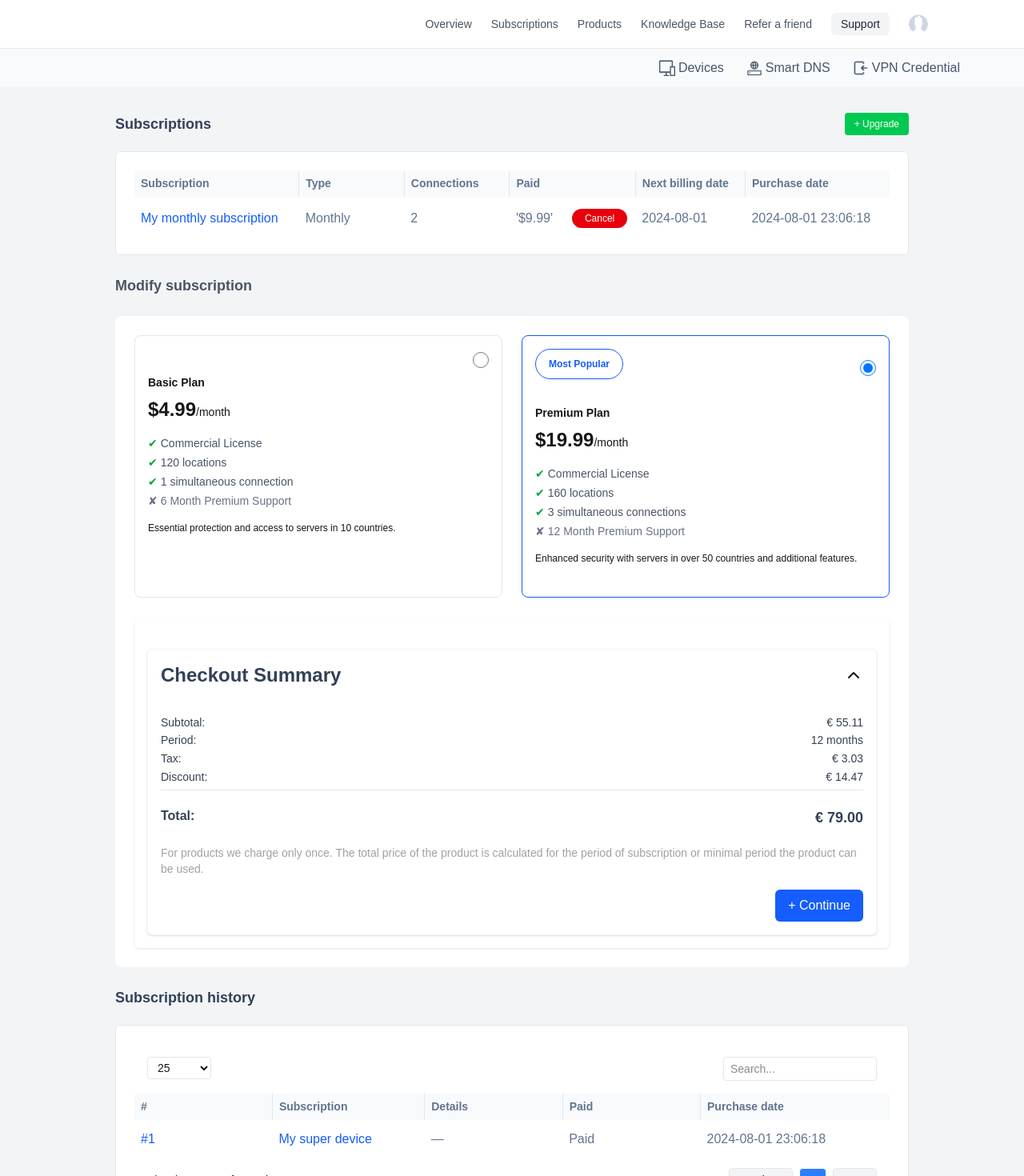
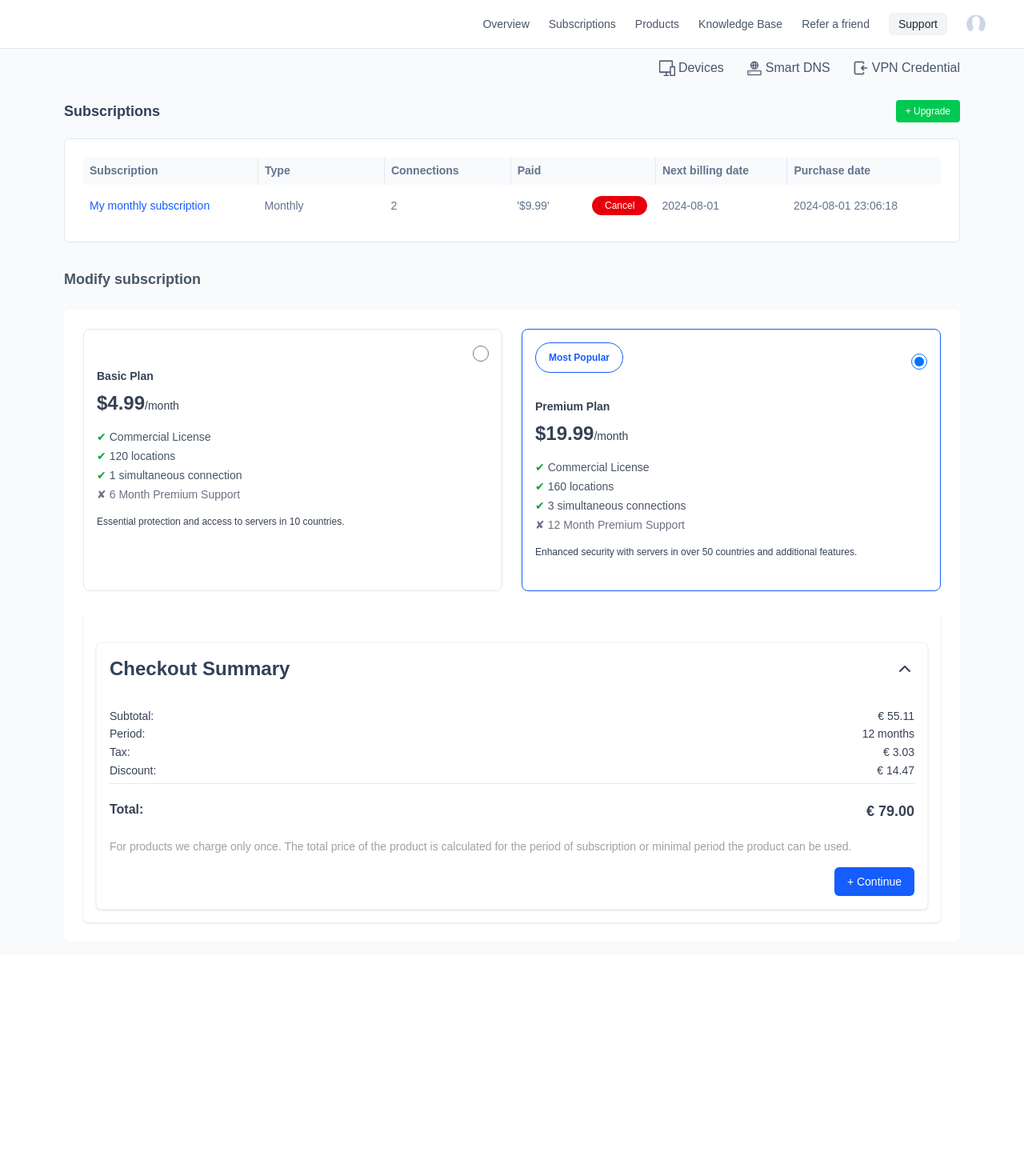
Before and after one commit to TeccClubb/SafeSerfProClientPortal, a Next.js app: page /subscription in a window 1280 px wide. Shown: the top 1470 px of the page at 80% size. After the commit the page ends 1193 px from the top, so only its background shows below. Built offline with nearby package versions, Linux system fonts and the light colour scheme.

Commit message:
navbarroute set

```diff
--- a/src/app/devices/page.tsx
+++ b/src/app/devices/page.tsx
@@ -2,7 +2,7 @@
 import TableSection from "@/components/tableSection"
 export default function Devicespage() {
 
-  return <div className="p-3 lg:p-20 bg-slate-50 min-h-screen lg:text-sm   text-gray-700 space-y-8">
+  return <div className="p-4 lg:px-20 bg-slate-50 min-h-screen lg:text-sm   text-gray-700 space-y-8">
 
     <TableSection
       title="My devices"
--- a/src/app/overview/page.tsx
+++ b/src/app/overview/page.tsx
@@ -18,7 +18,7 @@ const statsData = [
 
 export default function Overview() {
     return (
-        <div className="p-3 lg:p-20 bg-slate-50 min-h-screen lg:text-sm   text-gray-700 space-y-8">
+        <div className="p-4 lg:px-20 bg-slate-50 min-h-screen lg:text-sm   text-gray-700 space-y-8">
 
              {/* <Navbar_Below></Navbar_Below> */}
             <StatsSection stats={statsData} />
--- a/src/app/product/page.tsx
+++ b/src/app/product/page.tsx
@@ -10,7 +10,7 @@ export default function Page() {
 
     const [showSummary, setShowSummary] = useState(true);
     return (
-        <div className=" w-full mx-auto px-4 py-10 lg:p-13">
+        <div className="p-4 lg:px-20 bg-slate-50  min-h-screen lg:text-sm    space-y-8">
             <h2 className="text-2xl text-slate-700  font-semibold mb-4">Products</h2>
 
             {/* Product List */}
--- a/src/app/subscription/page.tsx
+++ b/src/app/subscription/page.tsx
@@ -6,14 +6,14 @@ import SubscriptionHistory from "@/components/subscriptionSection/SubscriptionHi
 
 export default function SubscriptionPage() {
   return (
-    <div className="font-geist-sans bg-gray-100 min-h-screen w-full">
+            <div className="p-4 lg:px-20 bg-slate-50 min-h-screen lg:text-sm   text-gray-700 space-y-8">
 
 
-    <main className="max-w-5xl mx-auto px-4 py-8 space-y-6 bg-gray-100 min-h-screen">
+
+
       <SubscriptionTable />
       <SubscriptionPlans />
-      <SubscriptionHistory />
-    </main>
+
     </div>
   );
 }
--- a/src/components/addonCard.tsx
+++ b/src/components/addonCard.tsx
@@ -14,7 +14,7 @@ export const AddonCard: FC<AddonCardProps> = ({ name, added,image }) => {
        <Image src={image} alt={name} width={40} height={40} className="mx-auto" />
       <div className="text-black text-sm font-semibold mt-4">{name}</div>
       <button
-        className={`mt-2 text-sm px-2 py-1 mt-4 rounded ${
+        className={` text-sm px-2 py-1 mt-4 rounded ${
           added
             ? "px-4 py-1.5 bg-white rounded text-black border  border-slate-100"
             : "px-2.5 py-1.5 bg-slate-700 rounded text-white"
--- a/src/components/navBar/Navbar.tsx
+++ b/src/components/navBar/Navbar.tsx
@@ -9,8 +9,8 @@ const Navbar = () => {
   const [isOpen, setIsOpen] = useState(false);
 
   return (
-    <nav className="w-full bg-white border-b border-gray-200  py-4">
-      <div className="flex items-center justify-end md:px-30 space-x-4  mx-auto max-w-screen-xl">
+    <nav className="w-full  bg-white border-b border-gray-200  py-4">
+      <div className="flex items-center justify-end  lg:px-12 space-x-4  mx-auto max-w-screen-xl">
         {/* Mobile toggle button only visible on small screens */}
         <button
           className="md:hidden text-gray-600 focus:outline-none"
@@ -22,7 +22,7 @@ const Navbar = () => {
         {/* Desktop menu */}
         <div className="hidden md:flex items-center space-x-6 text-sm text-gray-600">
           <Link href="/overview" className="hover:text-black">Overview</Link>
-          <Link href="/subscriptions" className="hover:text-black">Subscriptions</Link>
+          <Link href="/subscription" className="hover:text-black">Subscriptions</Link>
           <Link href="/product" className="hover:text-black">Products</Link>
           <Link href="/knowledge-base" className="hover:text-black">Knowledge Base</Link>
           <Link href="/referFriend" className="hover:text-black">Refer a friend</Link>
@@ -49,9 +49,9 @@ const Navbar = () => {
         <div className="md:hidden mt-4 flex flex-col space-y-4 ml-6  text-sm text-gray-600">
           <Link href="/overview" className="hover:text-black">Overview</Link>
           <Link href="/subscription" className="hover:text-black">Subscriptions</Link>
-          <Link href="/products" className="hover:text-black">Products</Link>
+          <Link href="/product" className="hover:text-black">Products</Link>
           <Link href="/knowledge-base" className="hover:text-black">Knowledge Base</Link>
-          <Link href="/refer" className="hover:text-black">Refer a friend</Link>
+          <Link href="/referFriend" className="hover:text-black">Refer a friend</Link>
           <Link
             href="/support"
             className="bg-gray-100 hover:bg-gray-200 text-gray-800 px-3 py-1 rounded-md font-medium w-fit"
```
Also changed, not shown: src/components/navBar/NavBar2.tsx (+5 -4 lines).
